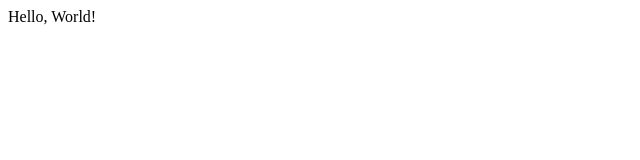
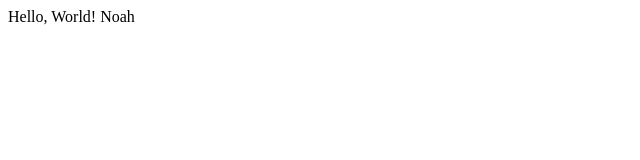
Before and after one commit to noahlee22/noahlee22, a plain HTML site: page index.html in a window 1280 px wide. Shown: the full height of the page, 0-640 px from the left. Drawn offline with Linux system fonts and the light colour scheme.

Commit message:
initialize pt3

```diff
--- a/index.html
+++ b/index.html
@@ -5,6 +5,6 @@
     <title>Hello, World!</title>
   </head>
   <body>
-    Hello, World!
+    Hello, World! Noah
   </body>
  </html>
```
